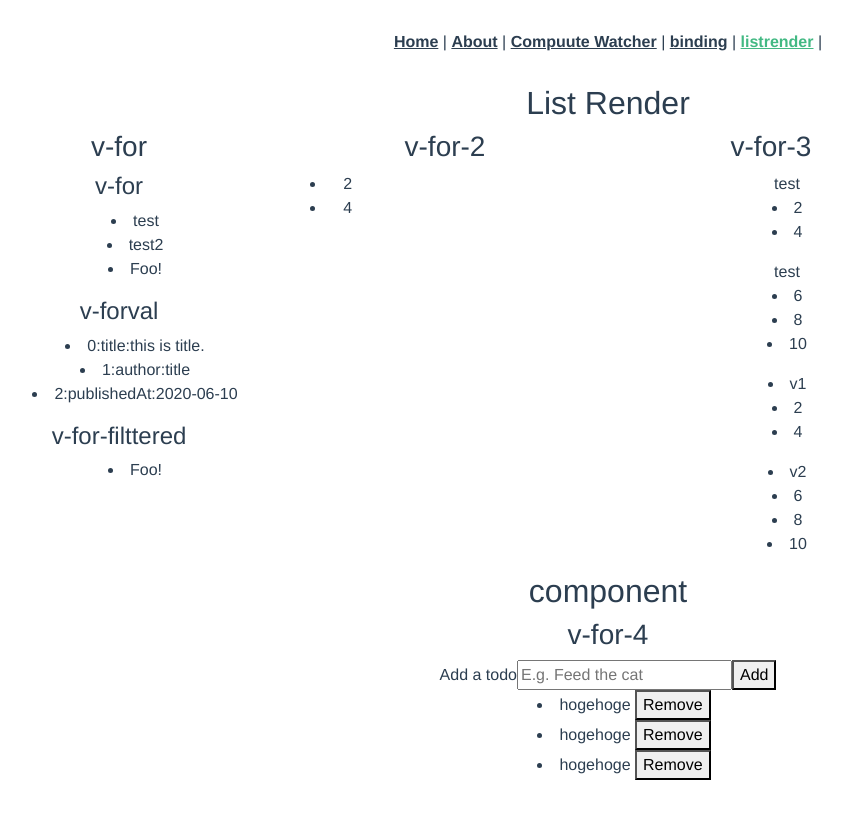
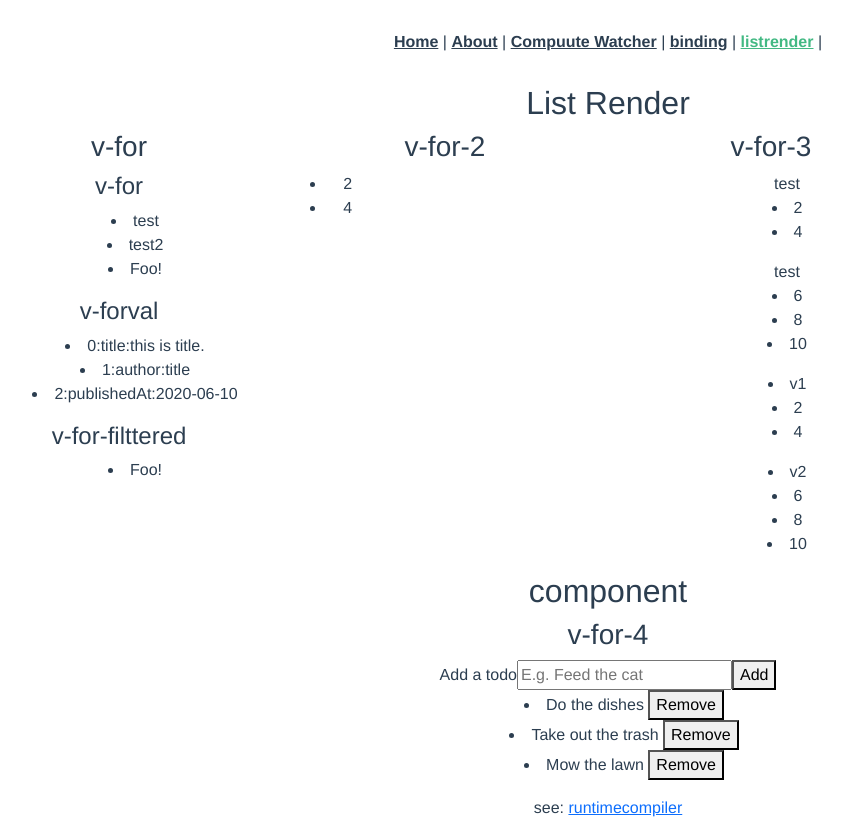
Before and after one commit to g00chy/vue-tutrial, a Vue app: page /listrender in a window 1280 px wide. Shown: the whole page, without its empty margins (32-884 px from the left). Built offline with nearby package versions, Linux system fonts and the light colour scheme.

Commit message:
fix error

```diff
--- a/src/components/listrender/v-for4.vue
+++ b/src/components/listrender/v-for4.vue
@@ -7,7 +7,7 @@
         id="new-todo"
         placeholder="E.g. Feed the cat"
       />
-      <button v-on:click="newAddTodo">Add</button>
+      <button>Add</button>
     </form>
     <ul>
       <li
@@ -18,6 +18,8 @@
         v-on:remove="todos.splice(index, 1)"
       ></li>
     </ul>
+    see:
+    <a href="https://cli.vuejs.org/config/#runtimecompiler">runtimecompiler </a>
   </div>
 </template>
 
@@ -30,7 +32,7 @@ export type DataType = {
   nextTodoId: number;
 };
 
-let TodoItem = Vue.component("todo-item", {
+const TodoItem = Vue.component("todo-item", {
   template:
     "<li> {{ title }} <button v-on:click=\"$emit('remove')\">Remove</button> </li>",
   props: ["title"],
@@ -43,26 +45,26 @@ export default Vue.extend({
   },
   data: (): DataType => {
     return {
+      newTodoText: "",
       todos: [
         {
           id: 1,
-          title: "hogehoge",
+          title: "Do the dishes",
         },
         {
           id: 2,
-          title: "hogehoge",
+          title: "Take out the trash",
         },
         {
           id: 3,
-          title: "hogehoge",
+          title: "Mow the lawn",
         },
       ],
-      newTodoText: "",
       nextTodoId: 4,
     };
   },
   methods: {
-    newAddTodo: function (): void {
+    addNewTodo: function () {
       this.todos.push({
         id: this.nextTodoId++,
         title: this.newTodoText,
--- a/vue.config.js
+++ b/vue.config.js
@@ -5,4 +5,5 @@
  */
 module.exports = {
   publicPath: process.env.NODE_ENV === "github" ? "/vue-tutrial/" : "/",
+  runtimeCompiler: true,
 };
```
